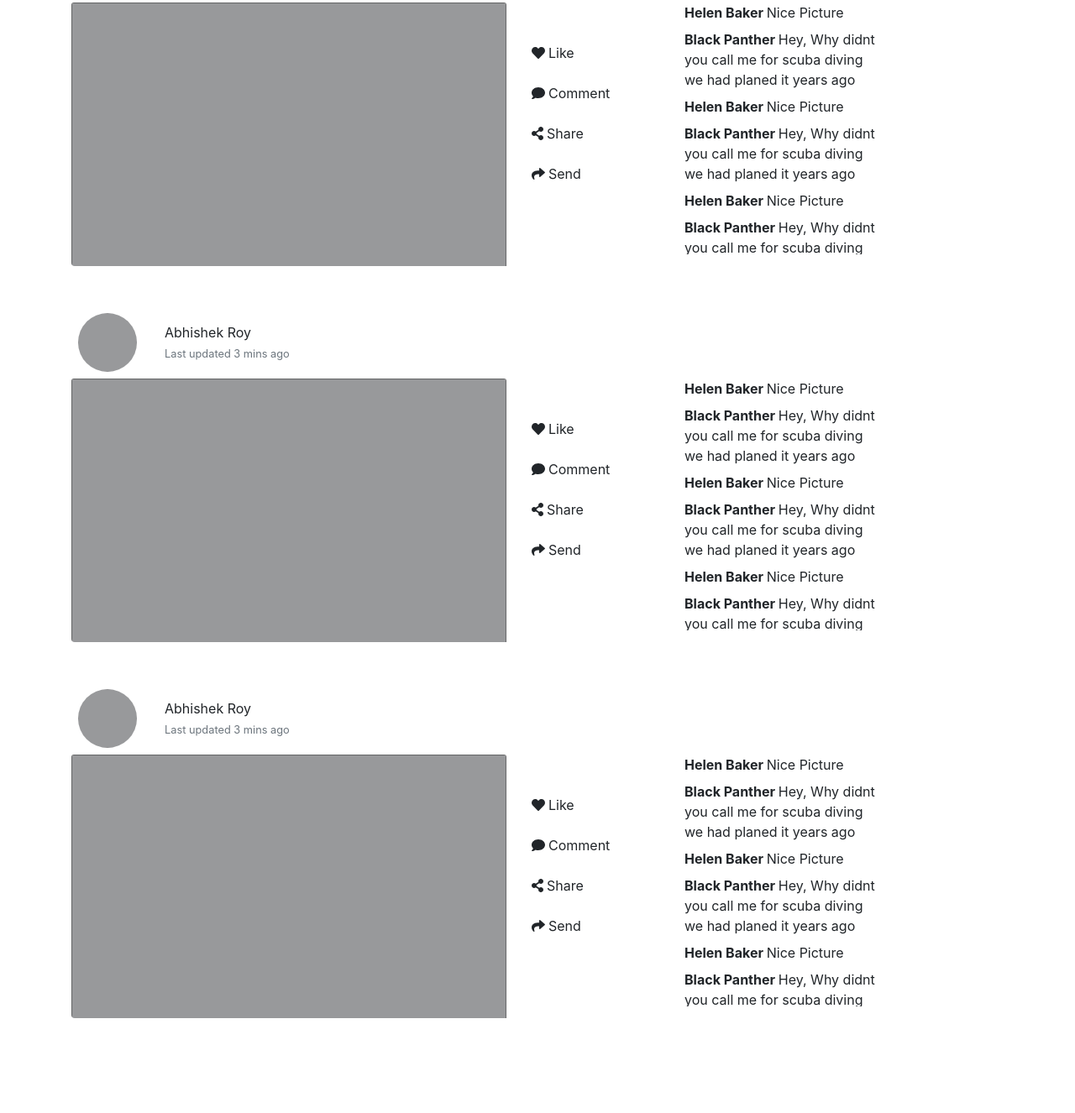
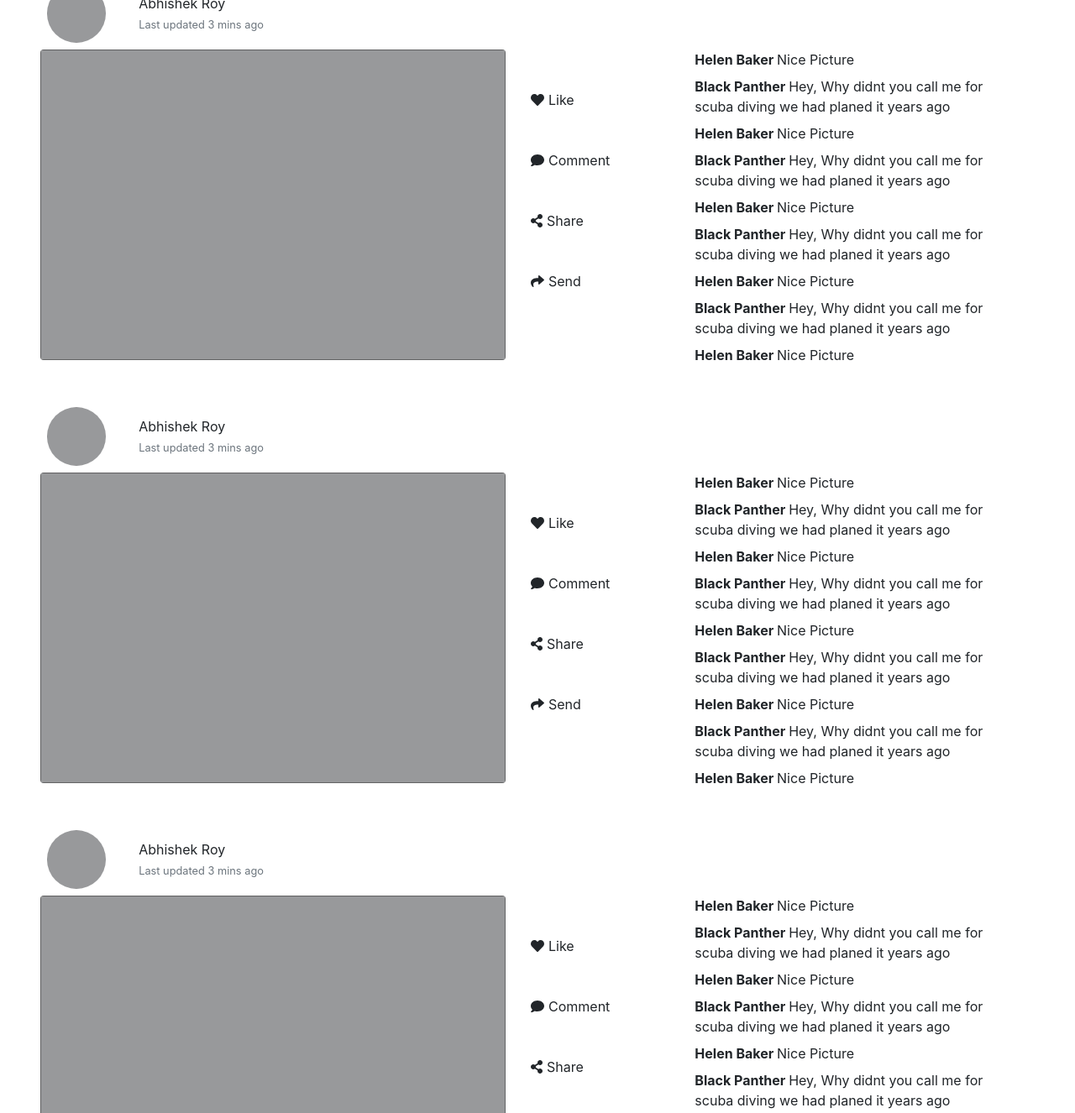
Before and after one commit to VinayakTekade/MediaCore, a website: page src/index.html in a window 1280 px wide. Shown: the part 635-1961 px from the top of the page at 84% size. Before the commit the page ends 1864 px from the top, so only its background shows below. Drawn offline with nearby package versions, Linux system fonts and the light colour scheme.

Commit message:
Changed to container fluid in home page
Signed-off-by: VinayakTekade <vinayak.tekade@gmail.com>

```diff
--- a/src/css/styles.scss
+++ b/src/css/styles.scss
@@ -1,10 +1,13 @@
 .social-card {
-    height: 400px;
-    overflow: hidden;
     .interact{
-        height: 400px;
+        max-height: min-content;
+        overflow: hidden;
+        img{
+            max-height: inherit;
+        }
         .comments{
-            height: 300px;
+            max-height: inherit;
+            height: 450px;
             overflow-y: scroll;
         }
     }
@@ -53,3 +56,54 @@
 
     }
 }
+
+@media only screen and (max-width: 1024px){
+    .social-card {
+        .interact{
+            max-height: min-content;
+            overflow: hidden;
+            img{
+                max-height: inherit;
+            }
+            .comments{
+                max-height: inherit;
+                height: 280px;
+                overflow-y: scroll;
+            }
+        }
+    }
+}
+
+@media only screen and (max-width: 1280px){
+    .social-card {
+        .interact{
+            max-height: min-content;
+            overflow: hidden;
+            img{
+                max-height: inherit;
+            }
+            .comments{
+                max-height: inherit;
+                height: 370px;
+                overflow-y: scroll;
+            }
+        }
+    }
+}
+
+@media only screen and (max-width: 690px){
+    .social-card {
+        .interact{
+            max-height: min-content;
+            overflow: hidden;
+            img{
+                max-height: inherit;
+            }
+            .comments{
+                max-height: inherit;
+                height: 200px;
+                overflow-y: scroll;
+            }
+        }
+    }
+}
--- a/src/index.html
+++ b/src/index.html
@@ -36,7 +36,7 @@
 		</div>
 	</nav>
 
-	<div class="container">
+	<div class="container-fluid px-5">
 		<div class="card mt-5 mb-3 border-0 social-card">
 			<div class="row align-items-center">
 				<div class="col-3 col-md-1 m-2">
@@ -49,19 +49,17 @@
 			</div>
 			<div class="row interact d-flex">
 				<div class="col-md-8 row">
-					<div class="col-12 col-md-9">
-						<img src="./img/Grey_full.png" class="card-img" alt="...">
+					<div class="post-img col-12 col-md-9">
+						<img src="./img/Grey_full.png" class="card-img rounded" alt="...">
 					</div>
 					<div class="col-12 col-md-3 actions">
-						<div class="card-title my-3 mt-md-5 mb-md-4"><i class="fas fa-heart"></i> Like</div>
-						<div class="card-title my-3 my-md-4"><i class="fas fa-comment"></i> Comment</div>
-						<div class="card-title my-3 my-md-4"><i class="fas fa-share-alt"></i> Share</div>
-						<div class="card-title my-3 my-md-4"><i class="fas fa-share"></i> Send</div>
+						<div class="card-title my-3 mt-md-5 mb-md-4 mb-xl-5"><i class="fas fa-heart"></i> Like</div>
+						<div class="card-title my-3 my-md-4 mb-xl-5"><i class="fas fa-comment"></i> Comment</div>
+						<div class="card-title my-3 my-md-4 mb-xl-5"><i class="fas fa-share-alt"></i> Share</div>
+						<div class="card-title my-3 my-md-4 mb-xl-5"><i class="fas fa-share"></i> Send</div>
 					</div>
 				</div>
 				<div class="col-md-4 comments">
-					<div class="row no-gutters">
-						<div class="col-12 col-md-8">
 							<div class="comment mb-2">
 								<p class="card-text"><strong>Helen Baker </strong>Nice Picture</p>
 							</div>
@@ -105,8 +103,6 @@
 							<div class="comment mb-2">
 								<p class="card-text"><strong>Helen Baker </strong>Nice Picture</p>
 							</div>
-						</div>
-					</div>
 				</div>
 			</div>
 		</div>
@@ -122,19 +118,17 @@
 			</div>
 			<div class="row interact d-flex">
 				<div class="col-md-8 row">
-					<div class="col-12 col-md-9">
-						<img src="./img/Grey_full.png" class="card-img" alt="...">
+					<div class="post-img col-12 col-md-9">
+						<img src="./img/Grey_full.png" class="card-img rounded" alt="...">
 					</div>
 					<div class="col-12 col-md-3 actions">
-						<div class="card-title my-3 mt-md-5 mb-md-4"><i class="fas fa-heart"></i> Like</div>
-						<div class="card-title my-3 my-md-4"><i class="fas fa-comment"></i> Comment</div>
-						<div class="card-title my-3 my-md-4"><i class="fas fa-share-alt"></i> Share</div>
-						<div class="card-title my-3 my-md-4"><i class="fas fa-share"></i> Send</div>
+						<div class="card-title my-3 mt-md-5 mb-md-4 mb-xl-5"><i class="fas fa-heart"></i> Like</div>
+						<div class="card-title my-3 my-md-4 mb-xl-5"><i class="fas fa-comment"></i> Comment</div>
+						<div class="card-title my-3 my-md-4 mb-xl-5"><i class="fas fa-share-alt"></i> Share</div>
+						<div class="card-title my-3 my-md-4 mb-xl-5"><i class="fas fa-share"></i> Send</div>
 					</div>
 				</div>
 				<div class="col-md-4 comments">
-					<div class="row no-gutters">
-						<div class="col-12 col-md-8">
 							<div class="comment mb-2">
 								<p class="card-text"><strong>Helen Baker </strong>Nice Picture</p>
 							</div>
@@ -178,8 +172,6 @@
 							<div class="comment mb-2">
 								<p class="card-text"><strong>Helen Baker </strong>Nice Picture</p>
 							</div>
-						</div>
-					</div>
 				</div>
 			</div>
 		</div>
@@ -195,19 +187,17 @@
 			</div>
 			<div class="row interact d-flex">
 				<div class="col-md-8 row">
-					<div class="col-12 col-md-9">
-						<img src="./img/Grey_full.png" class="card-img" alt="...">
+					<div class="post-img col-12 col-md-9">
+						<img src="./img/Grey_full.png" class="card-img rounded" alt="...">
 					</div>
 					<div class="col-12 col-md-3 actions">
-						<div class="card-title my-3 mt-md-5 mb-md-4"><i class="fas fa-heart"></i> Like</div>
-						<div class="card-title my-3 my-md-4"><i class="fas fa-comment"></i> Comment</div>
-						<div class="card-title my-3 my-md-4"><i class="fas fa-share-alt"></i> Share</div>
-						<div class="card-title my-3 my-md-4"><i class="fas fa-share"></i> Send</div>
+						<div class="card-title my-3 mt-md-5 mb-md-4 mb-xl-5"><i class="fas fa-heart"></i> Like</div>
+						<div class="card-title my-3 my-md-4 mb-xl-5"><i class="fas fa-comment"></i> Comment</div>
+						<div class="card-title my-3 my-md-4 mb-xl-5"><i class="fas fa-share-alt"></i> Share</div>
+						<div class="card-title my-3 my-md-4 mb-xl-5"><i class="fas fa-share"></i> Send</div>
 					</div>
 				</div>
 				<div class="col-md-4 comments">
-					<div class="row no-gutters">
-						<div class="col-12 col-md-8">
 							<div class="comment mb-2">
 								<p class="card-text"><strong>Helen Baker </strong>Nice Picture</p>
 							</div>
@@ -251,8 +241,6 @@
 							<div class="comment mb-2">
 								<p class="card-text"><strong>Helen Baker </strong>Nice Picture</p>
 							</div>
-						</div>
-					</div>
 				</div>
 			</div>
 		</div>
@@ -268,19 +256,17 @@
 			</div>
 			<div class="row interact d-flex">
 				<div class="col-md-8 row">
-					<div class="col-12 col-md-9">
-						<img src="./img/Grey_full.png" class="card-img" alt="...">
+					<div class="post-img col-12 col-md-9">
+						<img src="./img/Grey_full.png" class="card-img rounded" alt="...">
 					</div>
 					<div class="col-12 col-md-3 actions">
-						<div class="card-title my-3 mt-md-5 mb-md-4"><i class="fas fa-heart"></i> Like</div>
-						<div class="card-title my-3 my-md-4"><i class="fas fa-comment"></i> Comment</div>
-						<div class="card-title my-3 my-md-4"><i class="fas fa-share-alt"></i> Share</div>
-						<div class="card-title my-3 my-md-4"><i class="fas fa-share"></i> Send</div>
+						<div class="card-title my-3 mt-md-5 mb-md-4 mb-xl-5"><i class="fas fa-heart"></i> Like</div>
+						<div class="card-title my-3 my-md-4 mb-xl-5"><i class="fas fa-comment"></i> Comment</div>
+						<div class="card-title my-3 my-md-4 mb-xl-5"><i class="fas fa-share-alt"></i> Share</div>
+						<div class="card-title my-3 my-md-4 mb-xl-5"><i class="fas fa-share"></i> Send</div>
 					</div>
 				</div>
 				<div class="col-md-4 comments">
-					<div class="row no-gutters">
-						<div class="col-12 col-md-8">
 							<div class="comment mb-2">
 								<p class="card-text"><strong>Helen Baker </strong>Nice Picture</p>
 							</div>
@@ -324,8 +310,6 @@
 							<div class="comment mb-2">
 								<p class="card-text"><strong>Helen Baker </strong>Nice Picture</p>
 							</div>
-						</div>
-					</div>
 				</div>
 			</div>
 		</div>
```
Also changed, not shown: src/css/styles.css.
